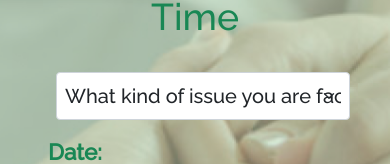
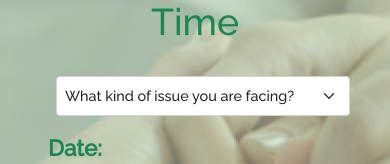
Before and after one commit to jaydip1235/BrainyyBones, a React (Create React App) app in the folder client/: page /date/1/1/1 in a window 390 px wide. Shown: the part 232-396 px from the top of the page. Built offline with nearby package versions, Linux system fonts and the light colour scheme.

Commit message:
brainyyyywwwqeeuyiuu958890

```diff
--- a/client/src/components/Dates.jsx
+++ b/client/src/components/Dates.jsx
@@ -109,10 +109,10 @@ function Dates() {
             onChange={(e) => {
               setIssue(e.target.value);
             }}
-            className="form-select form-select-lg mb-3  p-2 m-2"
+            className="form-select form-select-lg mb-3  p-2 m-2 issues"
             aria-label=".form-select-lg example"
           >
-            <option value="" selected disabled hidden>
+            <option  value="" selected disabled hidden>
               What kind of issue you are facing?
             </option>
             <option value="Relationship issues">Relationship issues</option>
--- a/client/src/components/css/dates.css
+++ b/client/src/components/css/dates.css
@@ -24,3 +24,9 @@
 .hello{
     overflow-y: hidden !important
 }
+
+@media only screen and (max-width: 600px){
+  .issues{
+      font-size:0.9rem !important
+  }
+}
```
Also changed, not shown: 1 other file (tests, documents, lock files or other folders).
